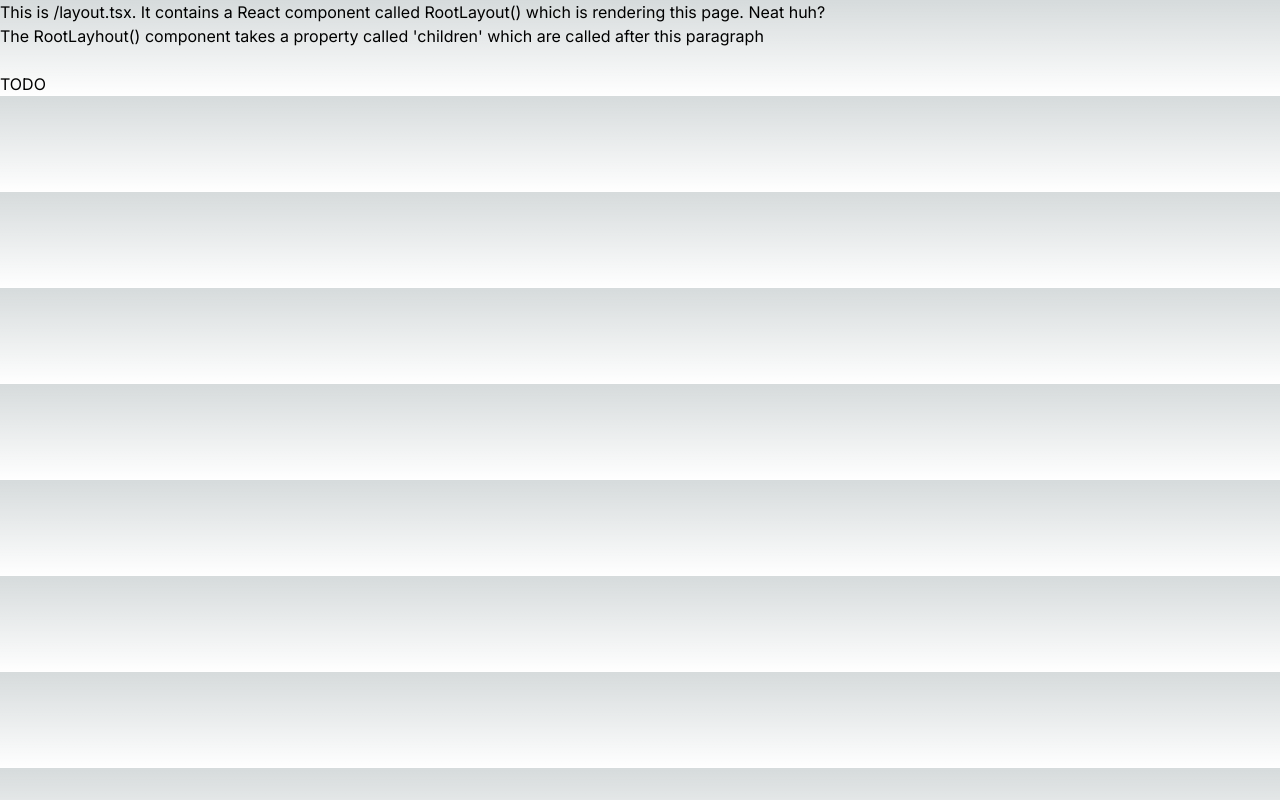
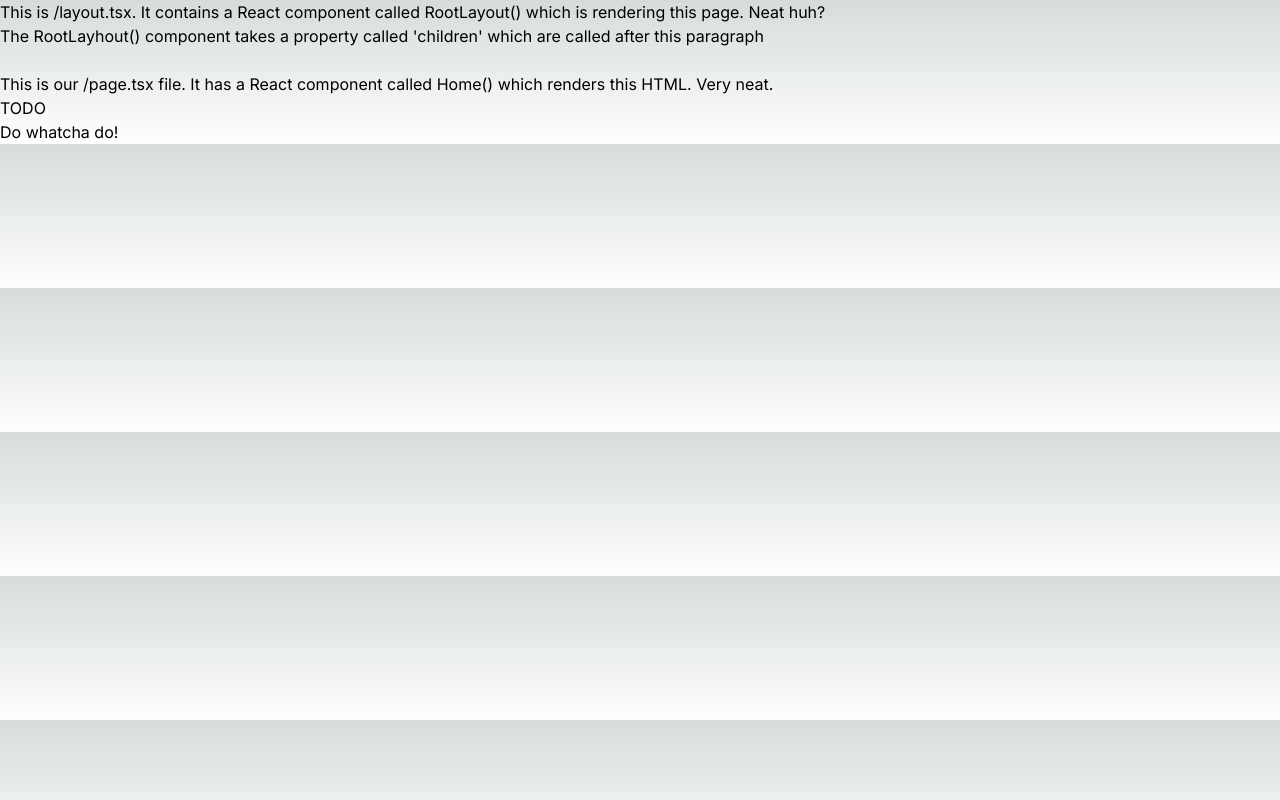
Before and after one commit to benjorama/todo, a Next.js app: page / in a window 1280 px wide. Built offline with nearby package versions, Linux system fonts and the light colour scheme.

Commit message:
Adds some content to our Home() react component

```diff
--- a/app/page.tsx
+++ b/app/page.tsx
@@ -1,5 +1,9 @@
 export default function Home() {
   return (
-    <h1>TODO</h1>
+    <div>
+      <p>This is our /page.tsx file. It has a React component called Home() which renders this HTML. Very neat.</p>
+      <h1>TODO</h1>
+      <p>Do whatcha do!</p>
+    </div>
   )
 }
```
